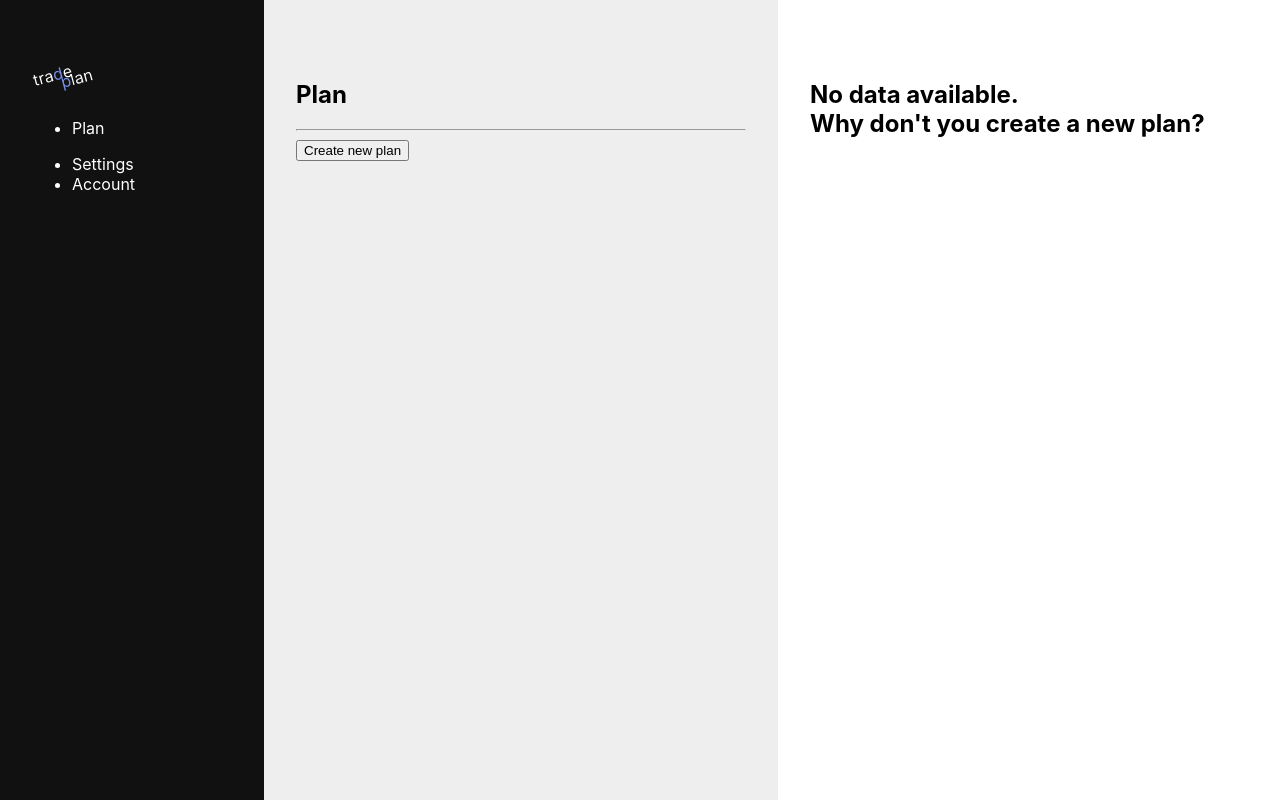
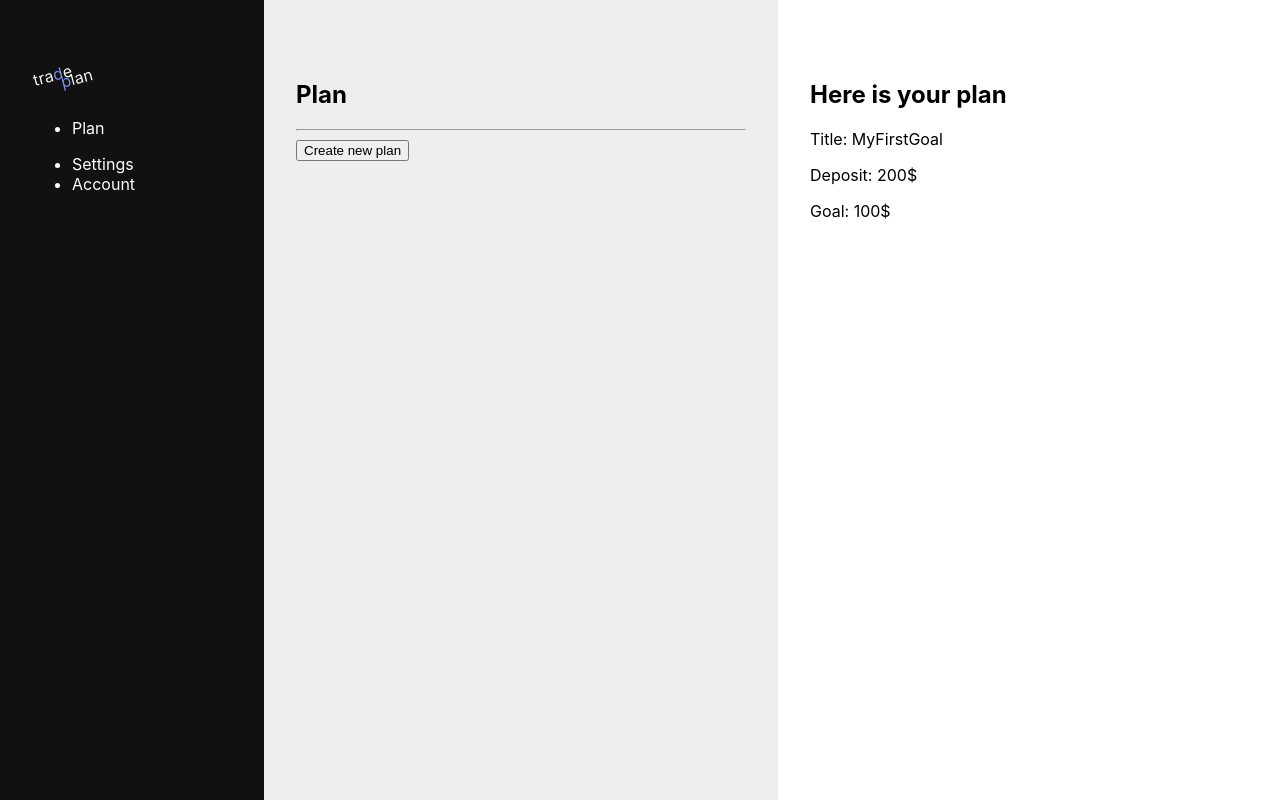
Before and after one commit to 7evenUp/get-trading-plan, a React (Create React App) app: page / in a window 1280 px wide. Both pictures are taken after a click on the button "Create new plan". Built offline with nearby package versions, Linux system fonts and the light colour scheme.

Commit message:
Added redux to my app

```diff
--- a/package.json
+++ b/package.json
@@ -3,6 +3,7 @@
   "version": "0.1.0",
   "private": true,
   "dependencies": {
+    "@reduxjs/toolkit": "^1.8.3",
     "@testing-library/jest-dom": "^5.14.1",
     "@testing-library/react": "^13.0.0",
     "@testing-library/user-event": "^13.2.1",
@@ -12,6 +13,7 @@
     "@types/react-dom": "^18.0.0",
     "react": "^18.2.0",
     "react-dom": "^18.2.0",
+    "react-redux": "^8.0.2",
     "react-scripts": "5.0.1",
     "typescript": "^4.4.2",
     "web-vitals": "^2.1.0"
--- a/src/components/Main/Main.tsx
+++ b/src/components/Main/Main.tsx
@@ -1,9 +1,22 @@
 import React from 'react'
+import { useSelector } from 'react-redux'
+import { RootState } from '../../redux/store'
 
 export default function Main() {
+  const plan = useSelector((state: RootState) => state.plan.value)
+
   return (
     <div style={{padding: '60px 32px', flex: 1}}>
-      <h2>No data available.<br />Why don't you create a new plan?</h2>
+      { plan ? (
+        <>
+          <h2>Here is your plan</h2>
+          <p>Title: {plan.title}</p>
+          <p>Deposit: {plan.deposit}$</p>
+          <p>Goal: {plan.goal}$</p>
+        </>
+      ) : (
+        <h2>No data available.<br />Why don't you create a new plan?</h2>
+      )}
     </div>
   )
 }
--- a/src/components/SubNavigation/SubNavigation.tsx
+++ b/src/components/SubNavigation/SubNavigation.tsx
@@ -1,11 +1,21 @@
 import React from 'react'
+import { useDispatch } from 'react-redux'
+import { create } from '../../redux/planSlice'
 
 export default function SubNavigation() {
+  const dispatch = useDispatch()
+
   return (
     <div style={{backgroundColor: '#EEEEEE', padding: '60px 32px', width: 450}}>
       <h2>Plan</h2>
       <hr />
-      <button type='button'>
+      <button type='button' onClick={() => {
+        dispatch(create({
+          title: 'MyFirstGoal',
+          deposit: 200,
+          goal: 100
+        }))
+      }}>
         Create new plan
       </button>
     </div>
--- a/src/index.tsx
+++ b/src/index.tsx
@@ -2,12 +2,16 @@ import React from 'react'
 import ReactDOM from 'react-dom/client'
 import './index.css'
 import App from './App'
+import { Provider } from 'react-redux'
+import { store } from './redux/store'
 
 const root = ReactDOM.createRoot(
   document.getElementById('root') as HTMLElement
 )
 root.render(
   <React.StrictMode>
-    <App />
+    <Provider store={store}>
+      <App />
+    </Provider>
   </React.StrictMode>
 )
--- /dev/null
+++ b/src/redux/planSlice.ts
@@ -0,0 +1,31 @@
+import { createSlice } from '@reduxjs/toolkit'
+import type { PayloadAction } from '@reduxjs/toolkit'
+
+type Plan = {
+  title: string
+  deposit: number
+  goal: number
+}
+
+export interface PlanState {
+  value: Plan | null
+}
+
+const initialState: PlanState = {
+  value: null
+}
+
+export const counterSlice = createSlice({
+  name: 'counter',
+  initialState,
+  reducers: {
+    create: (state, action: PayloadAction<Plan>) => {
+      state.value = action.payload
+    },
+  },
+})
+
+// Action creators are generated for each case reducer function
+export const { create } = counterSlice.actions
+
+export default counterSlice.reducer
--- /dev/null
+++ b/src/redux/store.ts
@@ -0,0 +1,13 @@
+import { configureStore } from '@reduxjs/toolkit'
+import planReducer from './planSlice'
+
+export const store = configureStore({
+  reducer: {
+    plan: planReducer,
+  },
+})
+
+// Infer the `RootState` and `AppDispatch` types from the store itself
+export type RootState = ReturnType<typeof store.getState>
+// Inferred type: {posts: PostsState, comments: CommentsState, users: UsersState}
+export type AppDispatch = typeof store.dispatch
```
Also changed, not shown: 1 other file (tests, documents, lock files or other folders).
